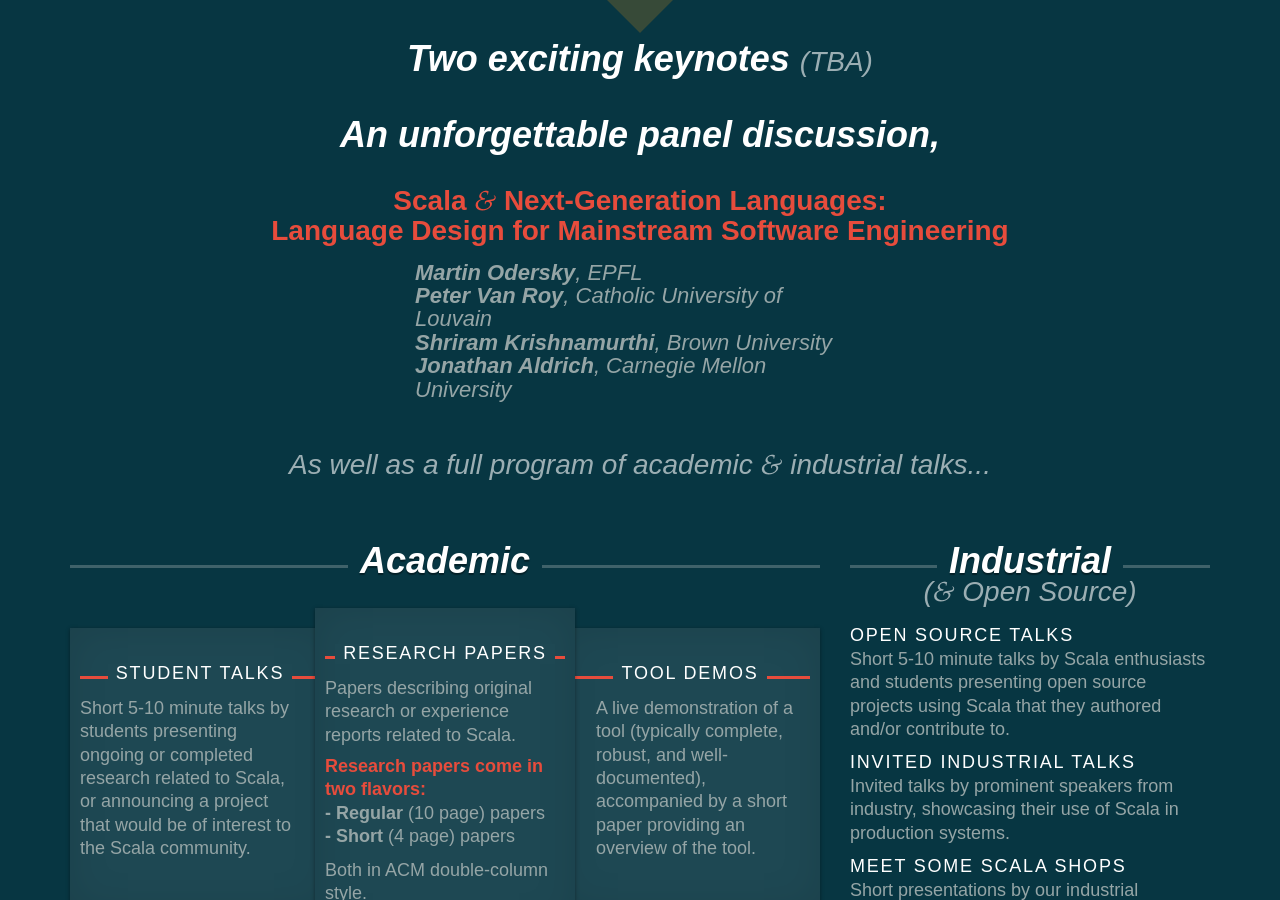
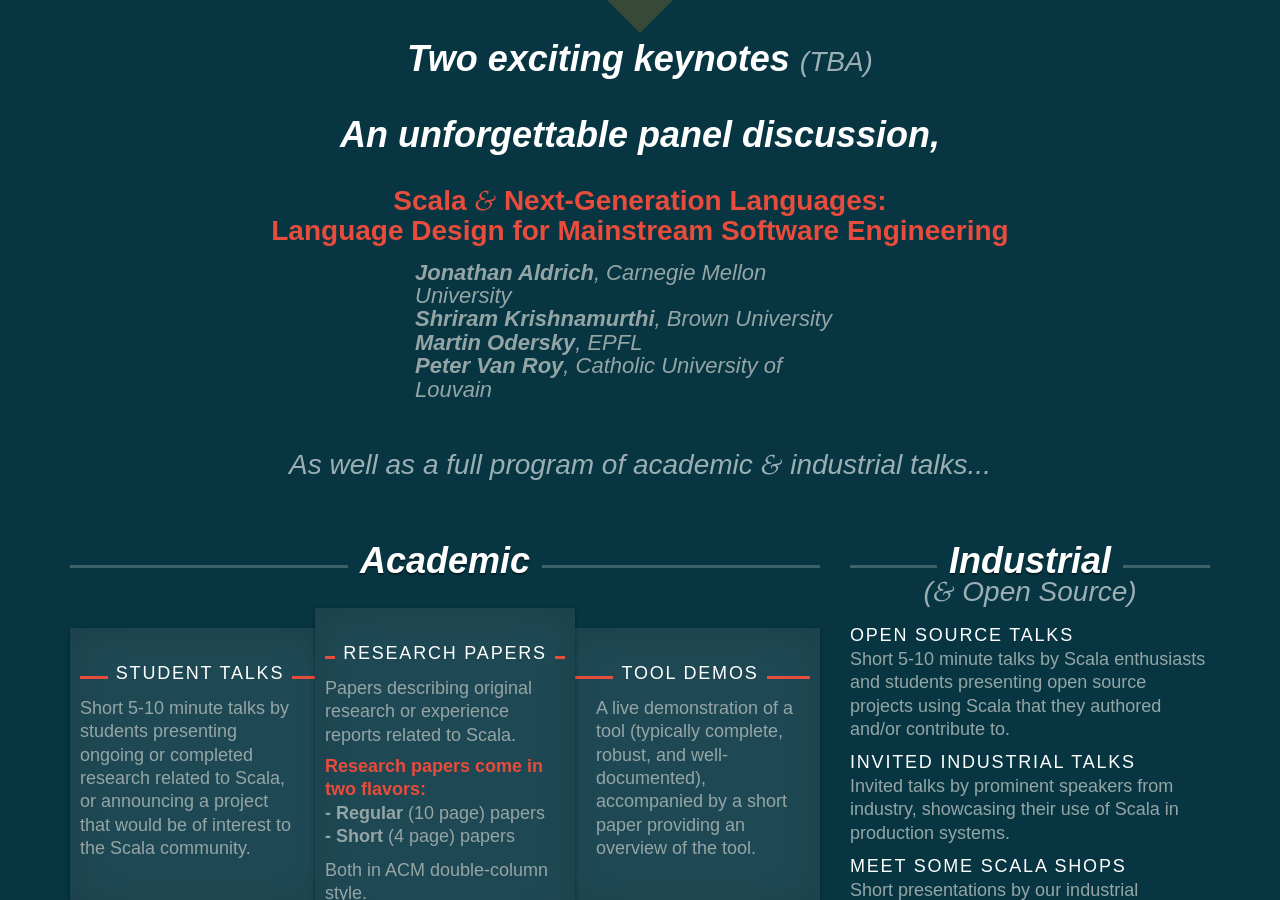
Before and after one commit to heathermiller/wwwscala14, a Jekyll site: the page built from index.md, in a window 1280 px wide and 900 px high, scrolled down 1092 px. Built offline with Jekyll 4.4.1, drawn with Linux system fonts in a browser that asks for light colours.

Commit message:
Alphabetizing

```diff
--- a/_layouts/frontpage.html
+++ b/_layouts/frontpage.html
@@ -55,13 +55,13 @@ layout: default
       <h1>An unforgettable panel discussion,</h1>
       <div class="panel-title">Scala <span class="amp">&</span> Next-Generation Languages:<br/>Language Design for Mainstream Software Engineering</div>
       <div class="panelists">
-        <div class="panelist"><b>Martin Odersky</b>, EPFL</div>
-        <!-- <div class="panelist"><b>Erik Meijer</b>, Applied Duality/TU Delft</div> -->
-        <div class="panelist"><b>Peter Van Roy</b>, Catholic University of Louvain</div>
-        <div class="panelist"><b>Shriram Krishnamurthi</b>, Brown University</div>
         <div class="panelist"><b>Jonathan Aldrich</b>, Carnegie Mellon University</div>
         <!-- <div class="panelist to-confirm"><b>Gilad Bracha</b>, Google (if at ECOOP)</div> -->
         <!-- <div class="panelist to-confirm"><b>Manuel Fahnrich</b>, Google</div> -->
+        <div class="panelist"><b>Shriram Krishnamurthi</b>, Brown University</div>
+        <!-- <div class="panelist"><b>Erik Meijer</b>, Applied Duality/TU Delft</div> -->
+        <div class="panelist"><b>Martin Odersky</b>, EPFL</div>
+        <div class="panelist"><b>Peter Van Roy</b>, Catholic University of Louvain</div>
       </div>
       <div class="small-italic full-program">As well as a full program of academic <span class="amp">&</span> industrial talks...</div>
     </div>
```
